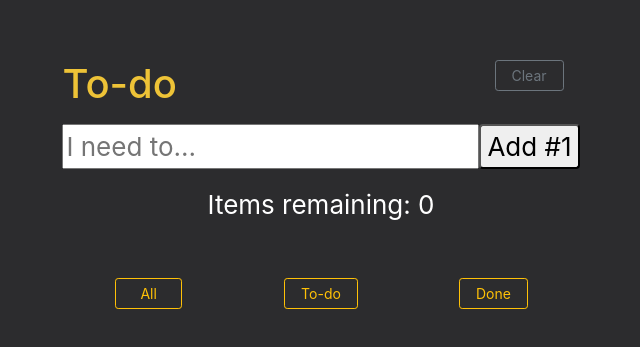
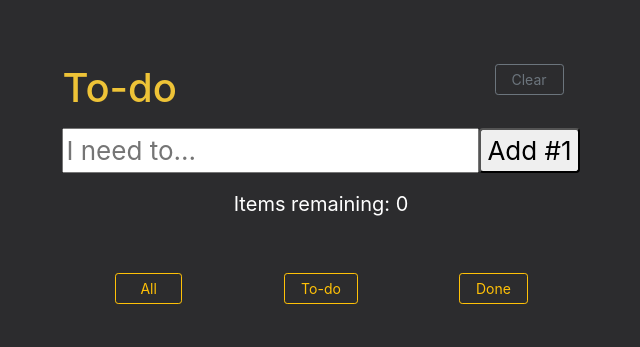
Before and after one commit to hayden-nesbit/to-do-list, a React (Create React App) app: page / in a window 1280 px wide. Shown: the part 215-562 px from the top of the page, without its empty margins (319-959 px from the left). Built offline with nearby package versions, Linux system fonts and the light colour scheme.

Commit message:
working view and items remaining counter

```diff
--- a/src/ToDoApp.css
+++ b/src/ToDoApp.css
@@ -1,3 +1,3 @@
-.appField {
-
+p {
+    font-size: 20px;
 }
--- a/src/ToDoApp.js
+++ b/src/ToDoApp.js
@@ -9,10 +9,8 @@ class ToDoApp extends React.Component {
         super(props);
         this.state = {
             items: [],
-            done: [],
             text: '',
-            view: 'all',
-            inprogress: [],
+            view: 'inprogress',
             title: 'To-do'
         };
         this.handleChange = this.handleChange.bind(this);
@@ -23,14 +21,13 @@ class ToDoApp extends React.Component {
     }
 
     render() {
-        // conditional rendering
         let tmpItems = this.state.items;
         if (this.state.view === "inprogress") {
-            tmpItems = this.state.inprogress;
+            tmpItems = this.state.items.filter(item => (item.checked === false))
         }
 
         if (this.state.view === "done") {
-            tmpItems = this.state.done;
+            tmpItems = this.state.items.filter(item => (item.checked === true))
         }
 
         return (
@@ -48,17 +45,17 @@ class ToDoApp extends React.Component {
                     <button className="rounded">
                         Add #{this.state.items.length + 1}
                     </button>
-                    <p className="mt-3">Items remaining: {this.state.inprogress.length}</p>
+                    <p className="mt-3">Items remaining: {tmpItems.length}</p>
                 </form>
                 <Views updateView={this.setView}/>
             </div>
         );
     }
 
-    setView(e) {
+    async setView(e) {
         e.preventDefault();
 
-        let tempView = 'all'
+        let tempView = 'inprogress'
         let tempTitle = 'To-do'
 
         if (e.target.id == "done") {
@@ -74,7 +71,7 @@ class ToDoApp extends React.Component {
             tempTitle = "All items"
         }
 
-        this.setState({
+        await this.setState({
             view: tempView,
             title: tempTitle
         })
@@ -90,8 +87,6 @@ class ToDoApp extends React.Component {
 
         this.setState({
             items: newItemsArr,
-            done: newItemsArr.filter(item => (item.checked === true)),
-            inprogress: newItemsArr.filter(item => (item.checked === false))
         })
     }
 
@@ -105,9 +100,7 @@ class ToDoApp extends React.Component {
             let items = JSON.parse(window.localStorage.items)
             this.setState({
                 items: items,
-                done: items.filter(item => (item.checked === true)),
-                inprogress: items.filter(item => (item.checked === false)),
-                view: 'all'
+                view: 'inprogress'
             })
         }
     }
```
